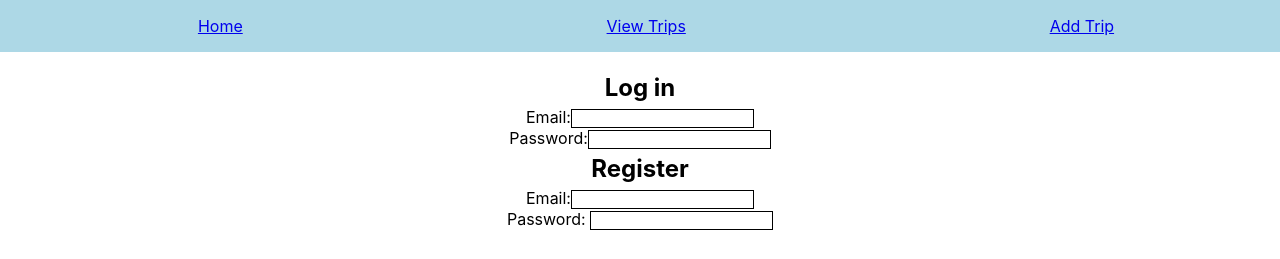
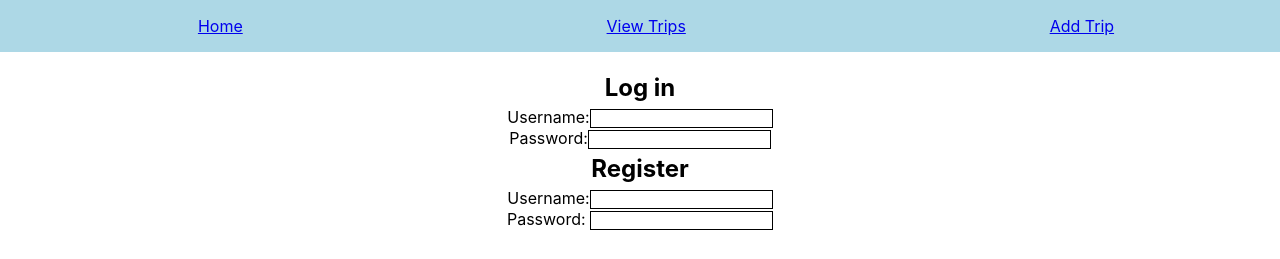
Before and after one commit to rdargali/trip-planner, a React (Create React App) app in the folder trip-planner-client/: page / in a window 1280 px wide. Shown: the top 259 px of the page. Built offline with nearby package versions, Linux system fonts and the light colour scheme.

Commit message:
replaced email fields with user name

```diff
--- a/trip-planner-client/src/App.js
+++ b/trip-planner-client/src/App.js
@@ -8,8 +8,8 @@ function App() {
       <div className="logIn">
         <h2>Log in</h2>
         <div>
-          <span>Email:</span>
-          <input type="email" name="logInEmail" />
+          <span>Username:</span>
+          <input type="text" name="logInUserName" />
         </div>
         <div>
           <span>Password:</span>
@@ -20,8 +20,8 @@ function App() {
       <div className="register">
         <h2>Register</h2>
         <div>
-          <span>Email:</span>
-          <input type="email" name="registerInEmail" />
+          <span>Username:</span>
+          <input type="UserName" name="registerInUserName" />
         </div>
         <div>
           <span>Password:</span>{" "}
--- a/trip-planner-client/src/components/Home.js
+++ /dev/null
@@ -1,9 +0,0 @@
-import React from "react";
-
-export default function Home() {
-  return (
-    <div>
-      <h1>Home</h1>
-    </div>
-  );
-}
```
